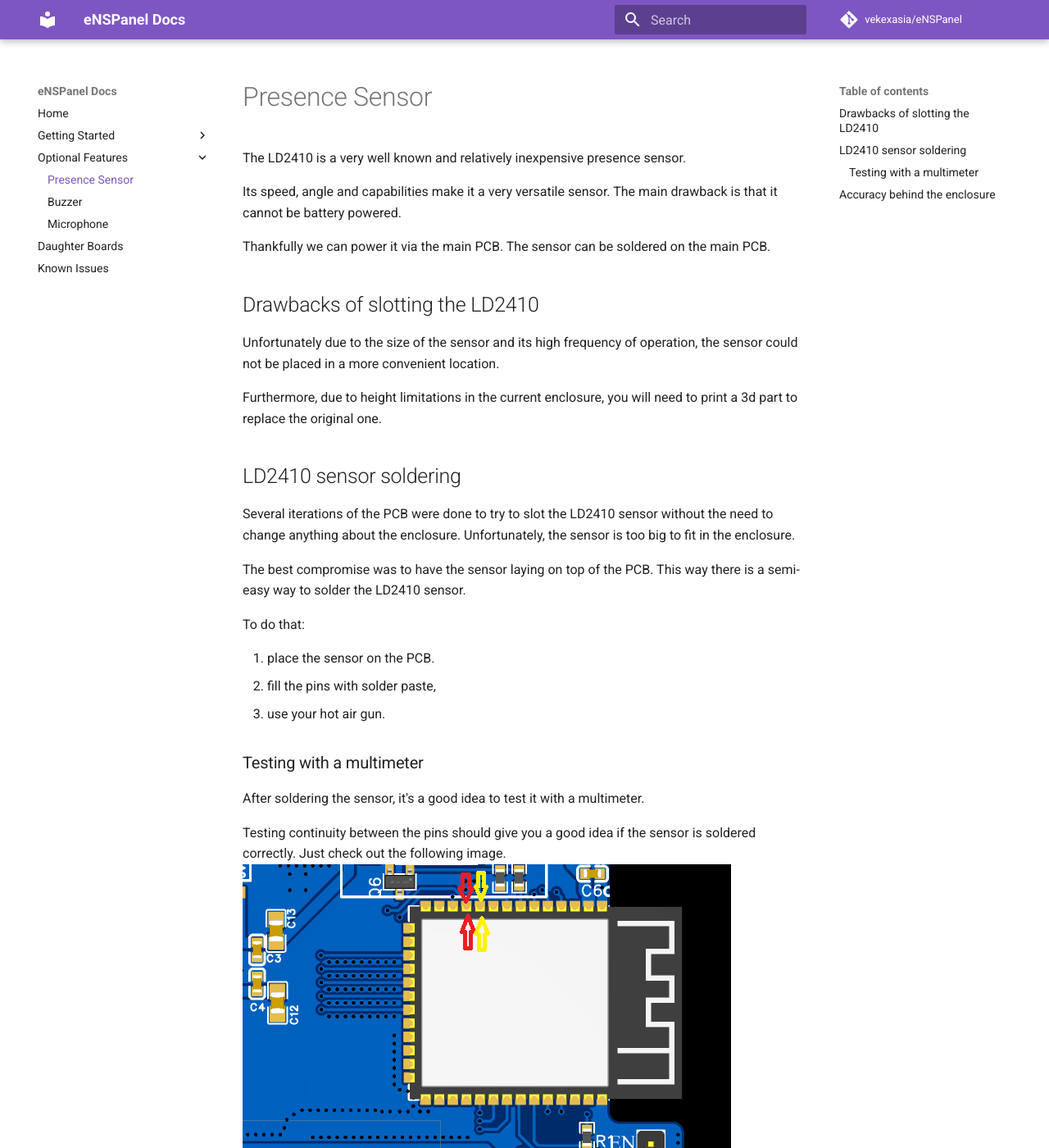
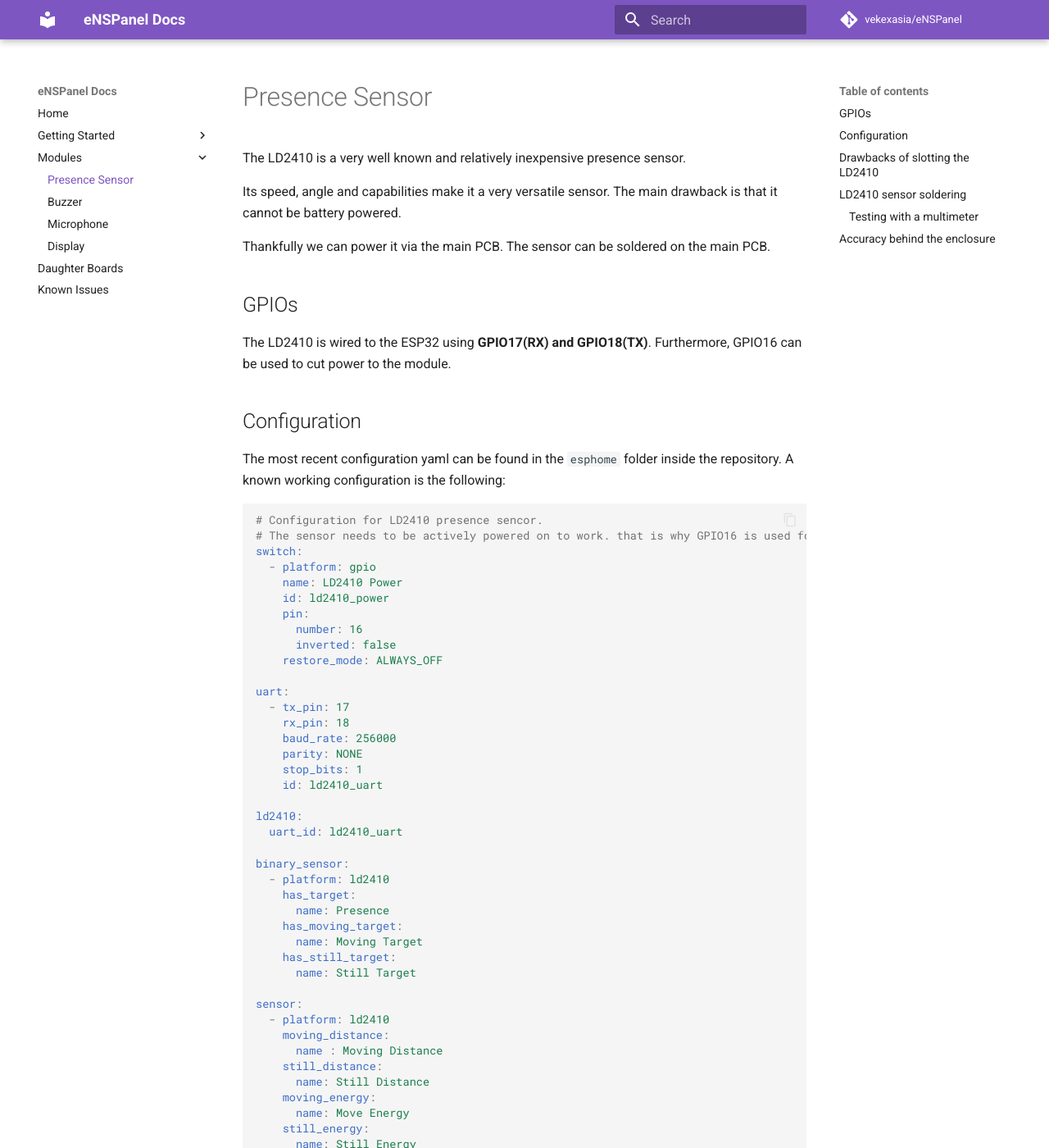
Before and after one commit to vekexasia/eNSPanel, an MkDocs documentation site: the page built from docs/modules/presence.md, in a window 1280 px wide and 1400 px high. Shown: the whole window at 82% size. Built offline with MkDocs 1.6.1 and Material for MkDocs 9.7.7, drawn with Linux system fonts in a browser that asks for light colours; comment, search, counter and statistics services are not loaded; some of the changed text lies outside the part shown.

Commit message:
:docs refactor optional do modules and other docs

````diff
--- a/docs/optional/presence.md
+++ b/docs/modules/presence.md
@@ -3,6 +3,62 @@ The LD2410 is a very well known and relatively inexpensive presence sensor.
 Its speed, angle and capabilities make it a very versatile sensor. The main drawback is that it cannot be battery powered.
 
 Thankfully we can power it via the main PCB. The sensor can be soldered on the main PCB.
+
+## GPIOs
+
+The LD2410 is wired to the ESP32 using **GPIO17(RX) and GPIO18(TX)**. Furthermore, GPIO16 can be used to cut power to the module.
+
+## Configuration
+
+The most recent configuration yaml can be found in the `esphome` folder inside the repository. A known working configuration is the following:
+
+```yaml
+
+# Configuration for LD2410 presence sencor.
+# The sensor needs to be actively powered on to work. that is why GPIO16 is used for.
+switch:
+  - platform: gpio
+    name: LD2410 Power
+    id: ld2410_power
+    pin:
+      number: 16
+      inverted: false
+    restore_mode: ALWAYS_OFF
+
+uart:
+  - tx_pin: 17
+    rx_pin: 18
+    baud_rate: 256000
+    parity: NONE
+    stop_bits: 1
+    id: ld2410_uart
+
+ld2410:
+  uart_id: ld2410_uart
+
+binary_sensor:
+  - platform: ld2410
+    has_target:
+      name: Presence
+    has_moving_target:
+      name: Moving Target
+    has_still_target:
+      name: Still Target
+
+sensor:
+  - platform: ld2410
+    moving_distance:
+      name : Moving Distance
+    still_distance:
+      name: Still Distance
+    moving_energy:
+      name: Move Energy
+    still_energy:
+      name: Still Energy
+    detection_distance:
+      name: Detection Distance
+
+```
 
 ## Drawbacks of slotting the LD2410
 
--- a/mkdocs.yml
+++ b/mkdocs.yml
@@ -20,9 +20,10 @@ nav:
     - Bill Of Material: bom.md
     - Soldering: soldering.md
     - First firmware flash: flashing.md
-  - Optional Features:
-    - Presence Sensor: optional/presence.md
-    - Buzzer: buzzer.md
-    - Microphone: microphone.md
+  - Modules:
+    - Presence Sensor: modules/presence.md
+    - Buzzer: modules/buzzer.md
+    - Microphone: modules/microphone.md
+    - Display: modules/display.md
   - Daughter Boards: daughter.md
   - Known Issues: known-issues.md
````
Also changed, not shown: docs/index.md (+3 -2 lines), docs/modules/buzzer.md (added, +39 -0 lines), docs/modules/display.md (added, +37 -0 lines), docs/modules/microphone.md (added, +65 -0 lines), docs/images/buzzer-parts.png (added), 1 other file.
